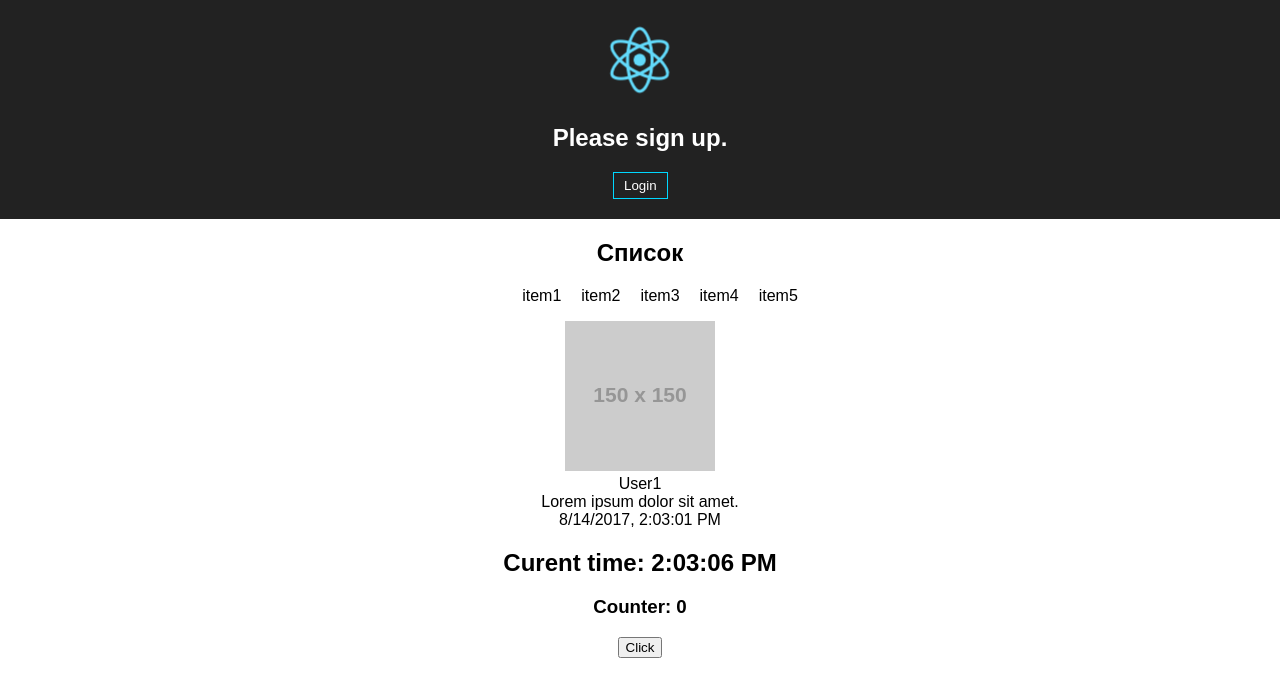
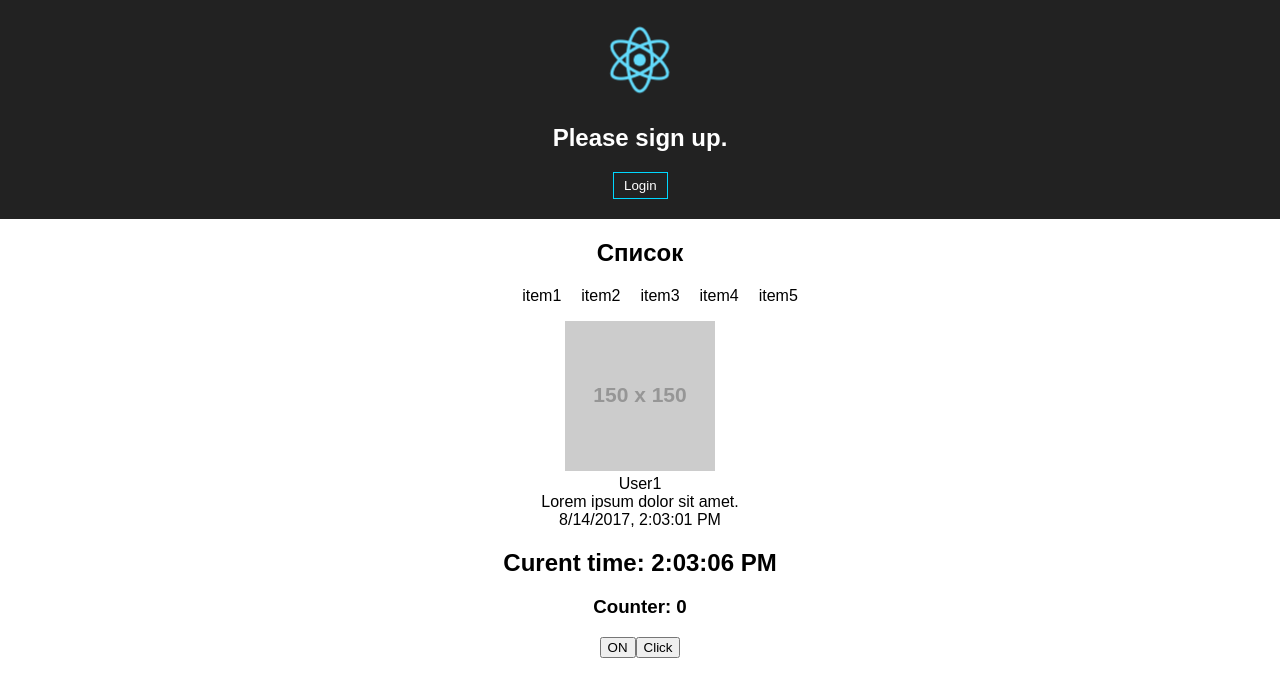
Before and after one commit to sndmax/react-spa, a React (Create React App) app: page / in a window 1280 px wide. Shown: the top 696 px of the page. Built offline with nearby package versions, Linux system fonts and the light colour scheme.

Commit message:
sandbox update

```diff
--- a/src/views/Sandbox.js
+++ b/src/views/Sandbox.js
@@ -52,13 +52,12 @@ class Clock extends Component {
         super(props);
 
         this.state = {
-            date: new Date(),
-            counter: 0
+            date: new Date()
         };
 
         this.increment = parseInt(props.increment);
 
-        this.update = this.update.bind(this);
+        //this.update = this.update.bind(this);
     }
 
     componentDidMount() {
@@ -78,24 +77,79 @@ class Clock extends Component {
         });
     }
 
-    update() {
-        this.setState((prevState, props) => ({
-            counter: prevState.counter + parseInt(props.increment)
+    render() {
+        return (
+            <div>
+                <h2>Curent time: {this.state.date.toLocaleTimeString()}</h2>
+            </div>
+        );
+    }
+}
+
+class Toggle extends Component {
+    constructor(props) {
+        super(props);
+        this.state = {
+            isToggleOn: true,
+            counter: 0
+        };
+
+        //this.handleClick = this.handleClick.bind(this);
+    }
+
+    handleClick() {
+        this.setState(prevState => ({
+            isToggleOn: !prevState.isToggleOn
         }));
+    }
+
+    update(e) {
+        e.preventDefault();
+
+        if(this.state.isToggleOn) {
+            this.setState((prevState, props) => ({
+                counter: prevState.counter + parseInt(props.increment)
+            }));
+        }
+
     }
 
     render() {
         return (
             <div>
-                <h2>Curent time: {this.state.date.toLocaleTimeString()}</h2>
                 <h3>Counter: {this.state.counter}</h3>
-                <button onClick={this.update}>Click</button>
+                <button onClick={(e) => this.handleClick(e)}>
+                    {this.state.isToggleOn ? 'ON' : 'OFF'}
+                </button>
+                <button onClick={(e) => this.update(e)}>Click</button>
             </div>
         );
     }
 }
 
 class Sandbox extends Component {
+    constructor(props) {
+        super(props);
+        this.state = {
+            posts: [],
+            comments: []
+        }
+    }
+/*
+    componentDidMount() {
+        fetchPosts().then(response => {
+            this.setState({
+                posts: response.posts
+            });
+        });
+
+        fetchComments().then(response => {
+            this.setState({
+                comments: response.comments
+            });
+        });
+    }
+*/
     render() {
         return (
             <div>
@@ -103,7 +157,8 @@ class Sandbox extends Component {
                     date={comment.date}
                     text={comment.text}
                     author={comment.author} />
-                <Clock increment='1' />
+                <Clock />
+                <Toggle increment='1' />
             </div>
         );
     }
```
